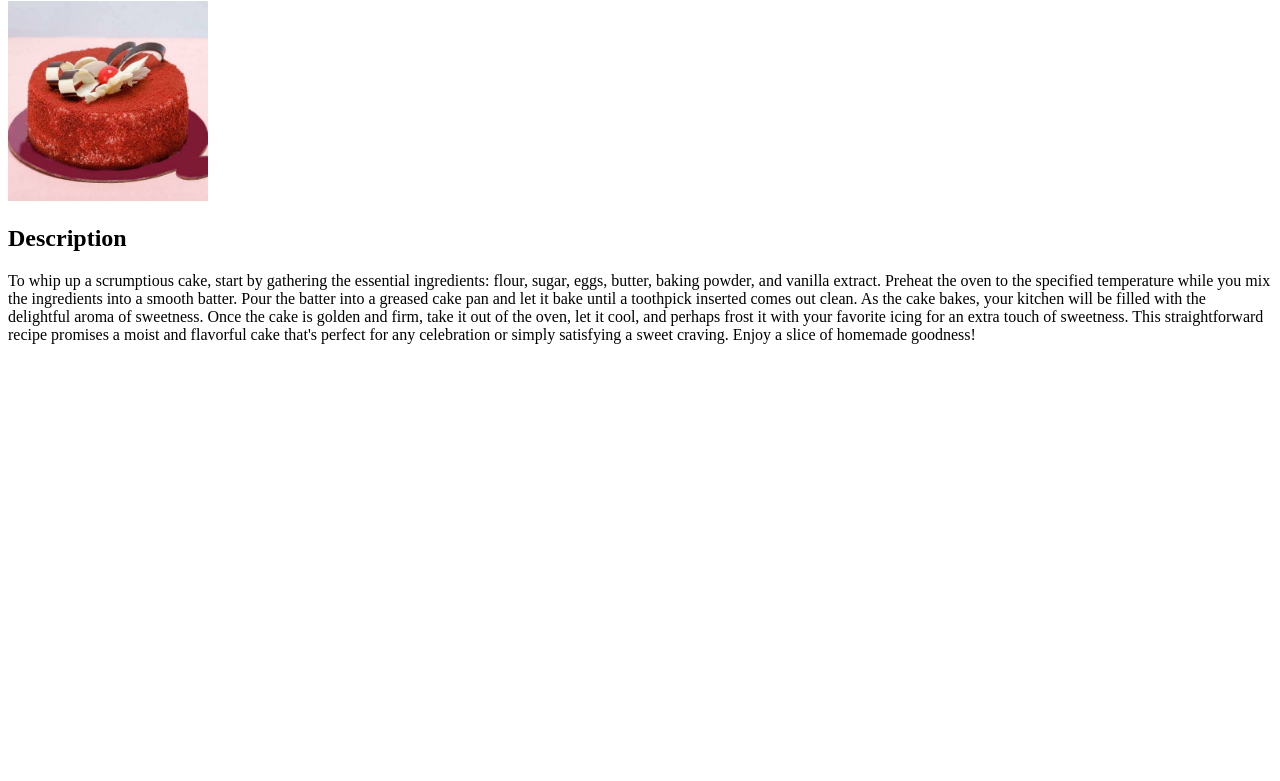
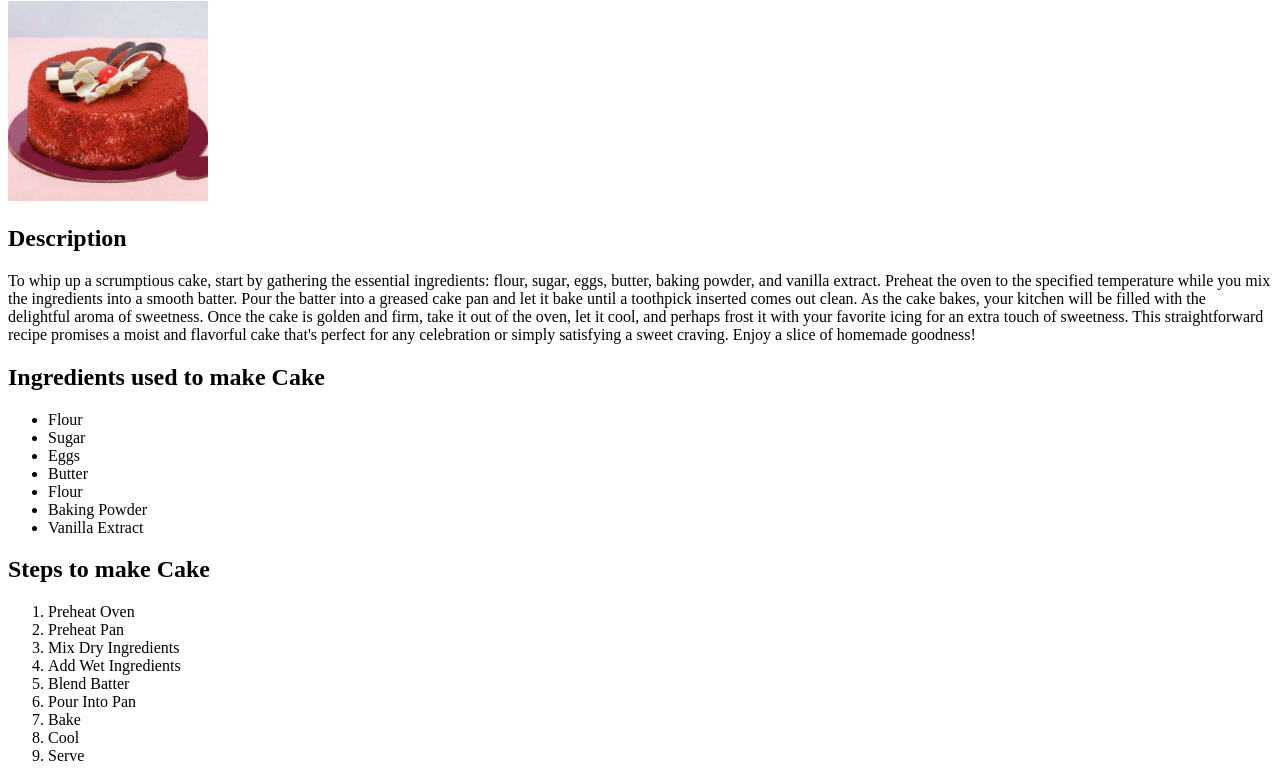
Before and after one commit to NaveenPensia70/odin-recipes, a plain HTML site: page recipes/cake-recipe.html in a window 1280 px wide. Shown: the part 79-860 px from the top of the page. Before the commit the page ends 800 px from the top, so only its background shows below. Drawn offline with Linux system fonts and the light colour scheme.

Commit message:
added list of ingredients and steps in recipes/cake-recipe.html

```diff
--- a/recipes/cake-recipe.html
+++ b/recipes/cake-recipe.html
@@ -10,5 +10,27 @@
     <img src="./image/cake.jpg" alt="cake" style="height: 200px;">
     <h2>Description</h2>
     <p>To whip up a scrumptious cake, start by gathering the essential ingredients: flour, sugar, eggs, butter, baking powder, and vanilla extract. Preheat the oven to the specified temperature while you mix the ingredients into a smooth batter. Pour the batter into a greased cake pan and let it bake until a toothpick inserted comes out clean. As the cake bakes, your kitchen will be filled with the delightful aroma of sweetness. Once the cake is golden and firm, take it out of the oven, let it cool, and perhaps frost it with your favorite icing for an extra touch of sweetness. This straightforward recipe promises a moist and flavorful cake that's perfect for any celebration or simply satisfying a sweet craving. Enjoy a slice of homemade goodness!</p>
+    <h2>Ingredients used to make Cake</h2>
+    <ul>
+        <li>Flour</li>
+        <li>Sugar</li>
+        <li>Eggs</li>
+        <li>Butter</li>
+        <li>Flour</li>
+        <li>Baking Powder</li>
+        <li>Vanilla Extract</li>
+    </ul>
+    <h2>Steps to make Cake</h2>
+    <ol>
+        <li>Preheat Oven</li>
+        <li>Preheat Pan</li>
+        <li>Mix Dry Ingredients</li>
+        <li>Add Wet Ingredients</li>
+        <li>Blend Batter</li>
+        <li>Pour Into Pan</li>
+        <li>Bake</li>
+        <li>Cool</li>
+        <li>Serve</li>
+    </ol>
 </body>
 </html>
```
